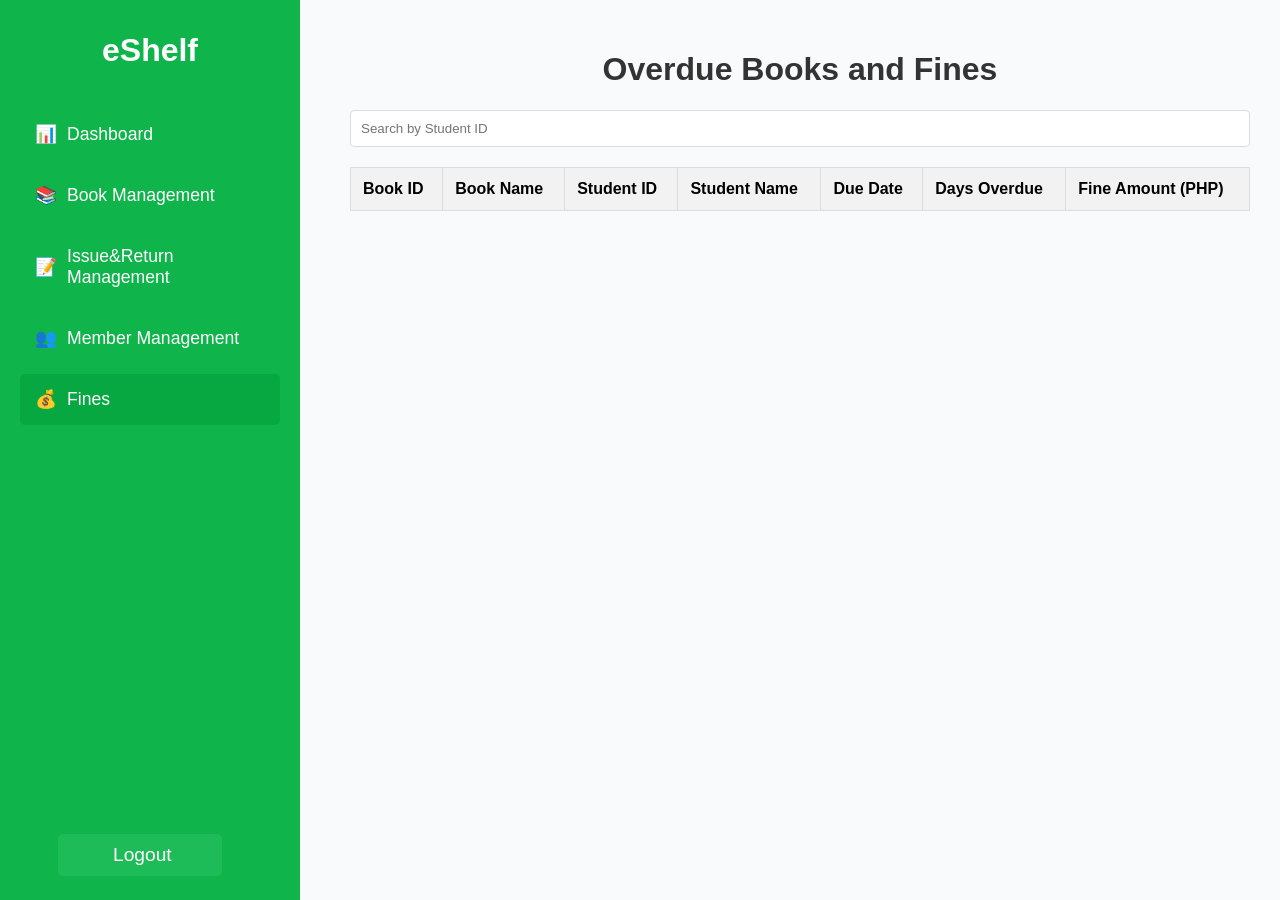
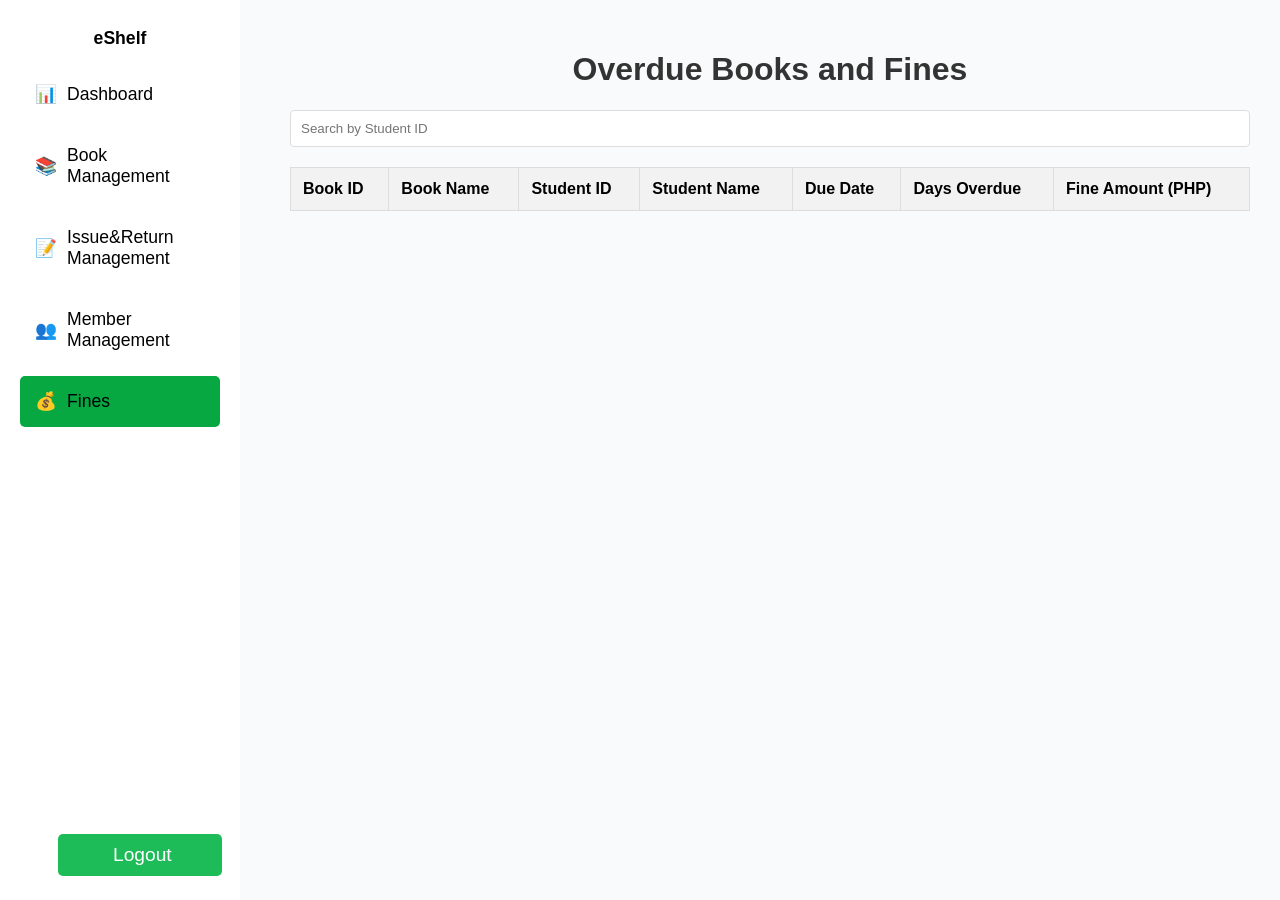

Change

--- a/public/styles/fines.css
+++ b/public/styles/fines.css
@@ -7,11 +7,14 @@ body {
   min-height: 100vh;
 }
 
+/* Ensure sidebar text is black on all pages */
+.sidebar, .sidebar .sidebar-title, .sidebar-nav a, .sidebar-logo { color: #000 !important; }
+
 .sidebar {
-  background-color: #0fb44b;
+  background-color: white;
   color: white;
   padding: 20px;
-  width: 300px;
+  width: 240px;
   box-sizing: border-box;
   display: flex;
   flex-direction: column;
@@ -21,10 +24,10 @@ body {
 }
 
 .sidebar-title {
-  font-size: 2rem;
-  font-weight: 700;
-  padding-top: 12px;
-  margin-bottom: 40px;
+  font-size: 1.1rem;
+  font-weight: 600;
+  padding-top: 8px;
+  margin-bottom: 20px;
   text-align: center;
 }
 
@@ -76,7 +79,7 @@ body {
 .main-content {
   flex-grow: 1;
   padding: 30px;
-  margin-left: 320px; /* Adjusted margin to account for fixed sidebar width */
+  margin-left: 260px; /* Adjusted margin to account for fixed sidebar width */
 }
 
 .header {
